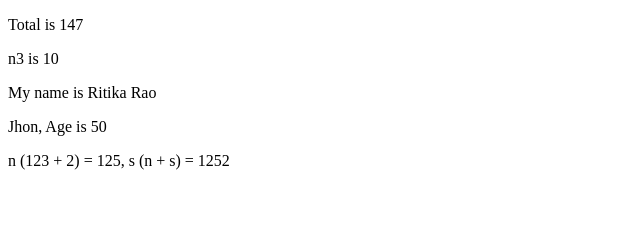
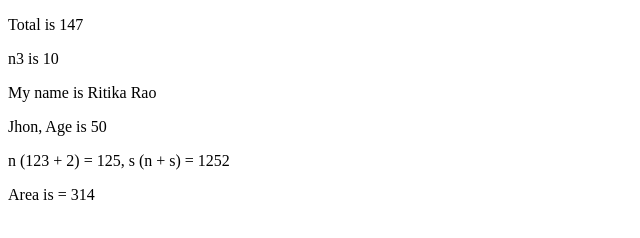
Before and after one commit to raoritika/2010992053-DailyPractice, a plain HTML site: page 7. 29July2022/index.html in a window 1280 px wide. Shown: the full height of the page, 0-640 px from the left. Drawn offline with Linux system fonts and the light colour scheme.

Commit message:
js added

```diff
--- a/7. 29July2022/index.html
+++ b/7. 29July2022/index.html
@@ -13,6 +13,7 @@
     <p id="demo3"></p>
     <p id="demo4"></p>
     <p id="demo5"></p>
+    <p id="demo6"></p>
     <script>
         var price1 = 68;
         var price2 = 79;
@@ -44,7 +45,10 @@
         s = n + s;
         document.getElementById("demo5").innerHTML = "n (123 + 2) = " + n + ", s (n + s) = " + s;
 
-
+        const pi = 3.14;
+        var r = 10;
+        var area = pi * r * r;
+        document.getElementById("demo6").innerHTML = "Area is = " + area;
 
     </script>
 </body>
```
